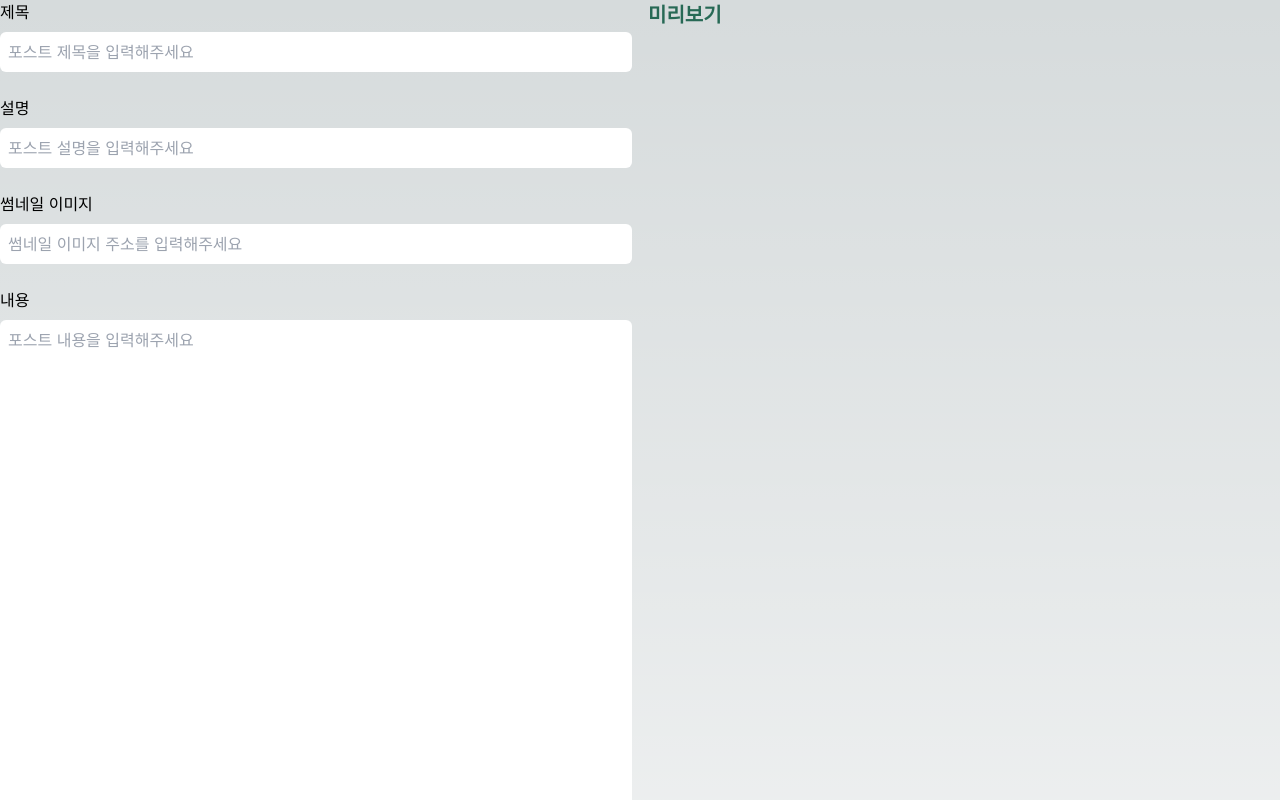
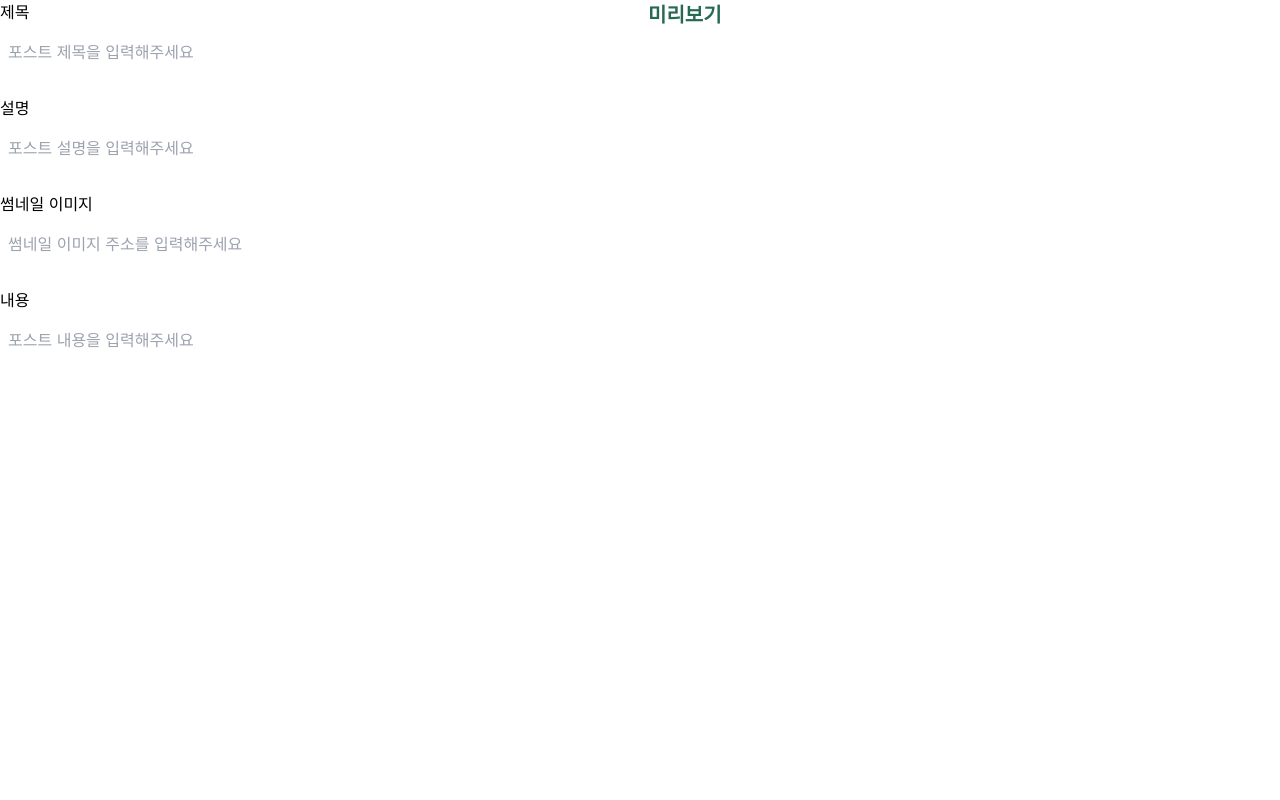
Before and after one commit to qkdflrgs/litae-log, a Next.js app: page /admin/blog/new in a window 1280 px wide. Shown: the top 800 px of the page. Built offline with nearby package versions, Linux system fonts and the light colour scheme; no server answers.

Commit message:
feat(layout): set global style

```diff
--- a/src/app/globals.css
+++ b/src/app/globals.css
@@ -1,33 +1,18 @@
 @tailwind base;
 @tailwind components;
 @tailwind utilities;
-
-:root {
-  --foreground-rgb: 0, 0, 0;
-  --background-start-rgb: 214, 219, 220;
-  --background-end-rgb: 255, 255, 255;
-}
-
-@media (prefers-color-scheme: dark) {
-  :root {
-    --foreground-rgb: 255, 255, 255;
-    --background-start-rgb: 0, 0, 0;
-    --background-end-rgb: 0, 0, 0;
-  }
-}
-
-body {
-  color: rgb(var(--foreground-rgb));
-  background: linear-gradient(
-      to bottom,
-      transparent,
-      rgb(var(--background-end-rgb))
-    )
-    rgb(var(--background-start-rgb));
-}
 
 @layer utilities {
   .text-balance {
     text-wrap: balance;
   }
 }
+
+.blog-post {
+  h1 {
+    @apply text-[24px] font-bold;
+  }
+  textarea {
+    height: 0;
+  }
+}
```
